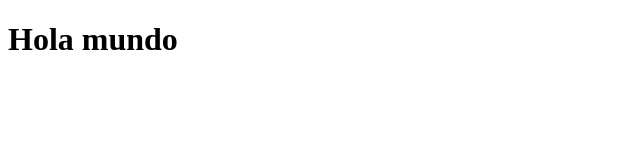
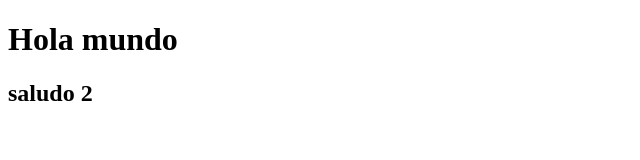
Before and after one commit to IEVN1002-21002784/intro-git, a plain HTML site: page index.html in a window 1280 px wide. Shown: the whole page, without its empty margins (0-640 px from the left). Drawn offline with Linux system fonts and the light colour scheme.

Commit message:
segundo commit del proyecto

```diff
--- a/index.html
+++ b/index.html
@@ -7,5 +7,6 @@
 </head>
 <body>
     <h1>Hola mundo</h1>
+    <h2>saludo 2</h2>
 </body>
 </html>
```
